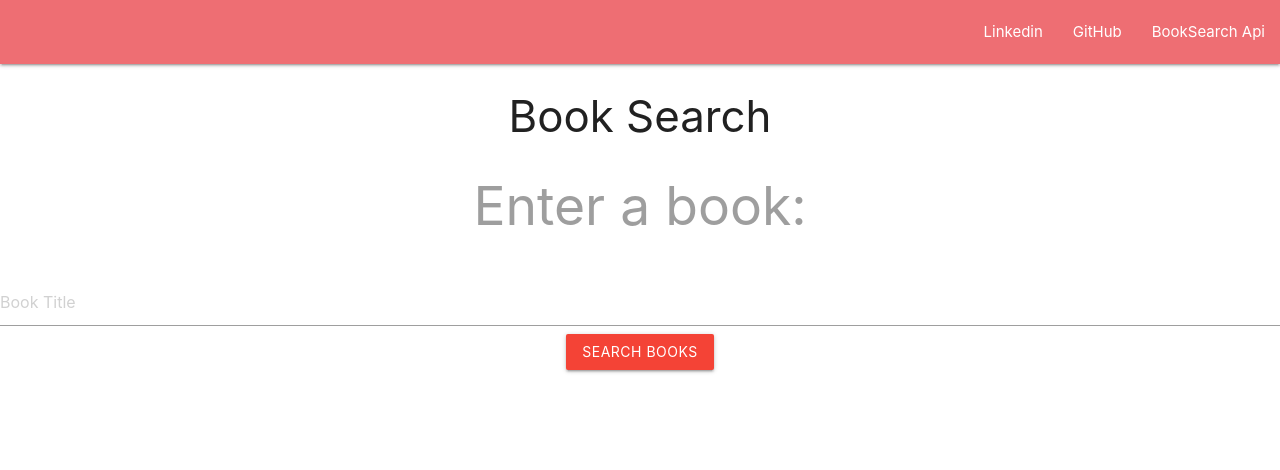
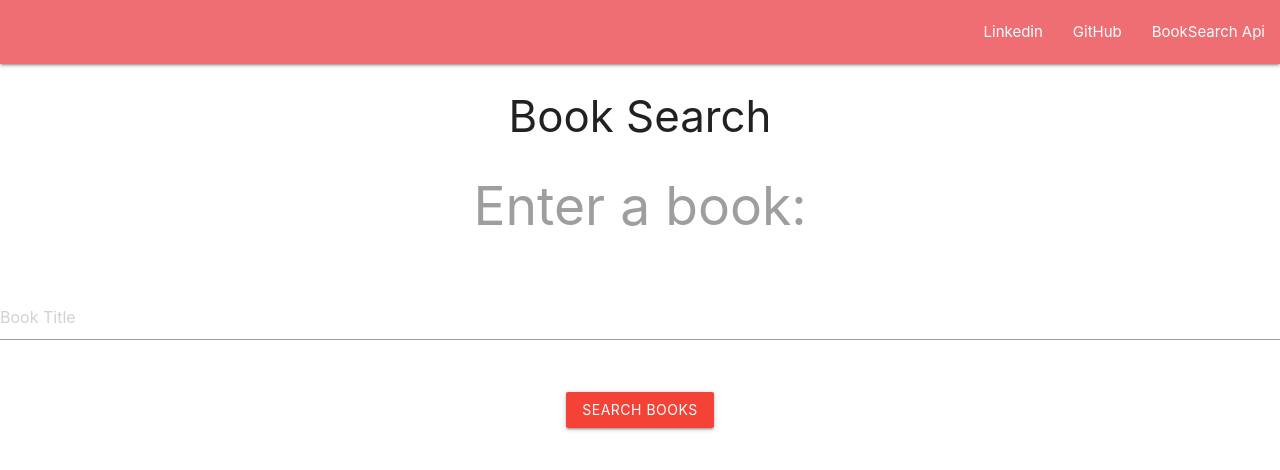
Before and after one commit to SantiiMari/Google-Books, a React (Create React App) app: page / in a window 1280 px wide. Shown: the top 470 px of the page. Built offline with nearby package versions, Linux system fonts and the light colour scheme.

Commit message:
Update SearchForm.js

```diff
--- a/src/components/SearchForm.js
+++ b/src/components/SearchForm.js
@@ -28,10 +28,12 @@ function SearchForm(props) {
     return(
         <div id="searchContainer">
             <h3>Book Search</h3>
-            <form id="bookSearch">
+            <form id="bookSearch" stye={{maxWidth:"50%"}}>
                 <label htmlFor="bookInput" form="bookSearch"><h2>Enter a book:</h2></label>
                 <br></br>
-                <input type="text" name="bookInput" id="bookInput" form="bookSearch" onChange={(e) => props.handleChange(e)} placeholder="Book Title" required/>
+                <div className="input-field col s12">
+                <textarea id="textarea1" className="materialize-textarea" onChange={(e) => props.handleChange(e)} placeholder="Book Title" required/>
+                </div>
                 <br></br>
                 <button className="btn red" type="submit" onClick={(e) => props.handleSearchClick(e)}>Search Books</button>
             </form>
@@ -40,3 +42,6 @@ function SearchForm(props) {
 }
 
 export default SearchForm;
+
+
+//<textarea id="textarea1" class="materialize-textarea"></textarea>
```
